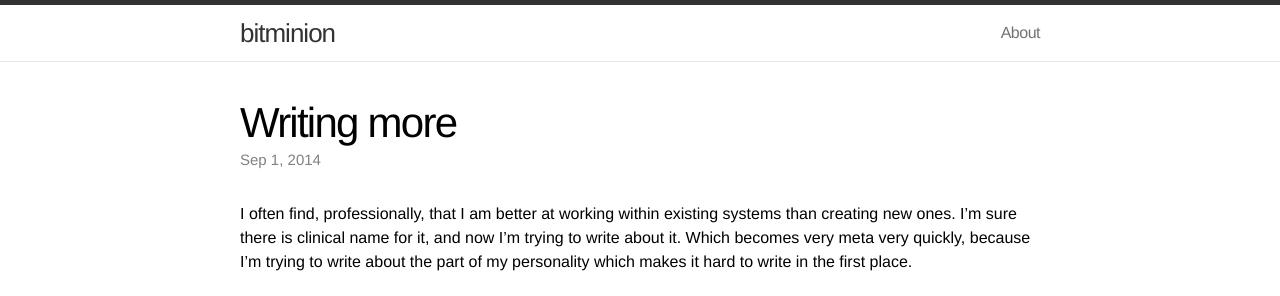
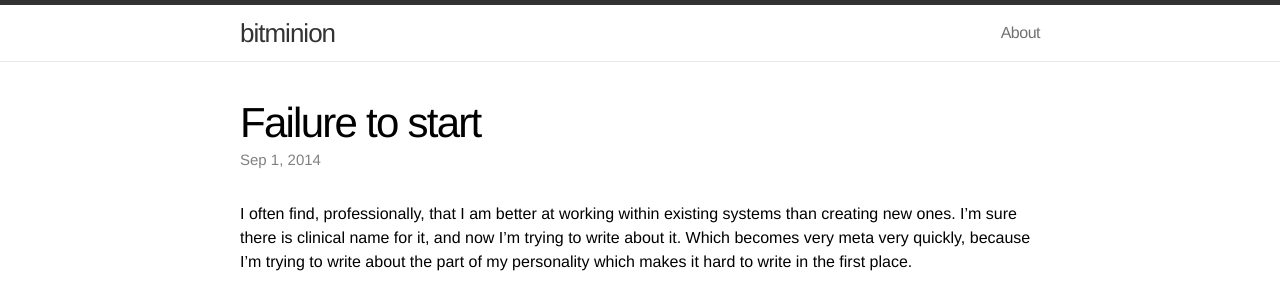
Before and after one commit to bitminion/bitminion.github.io, a Jekyll site: the page built from _posts/2014-09-01-failure-to-start.markdown, in a window 1280 px wide. Shown: the top 296 px of the page. Built offline with Jekyll 4.4.1, drawn with Linux system fonts in a browser that asks for light colours.

Commit message:
Renaming latest post

```diff
--- a/_posts/2014-09-01-writing-more.markdown
+++ b/_posts/2014-09-01-failure-to-start.markdown
@@ -1,6 +1,6 @@
 ---
 layout: post
-title:  "Writing more"
+title:  "Failure to start"
 date:   2014-09-01 13:19:28
 categories: writing blog
 ---
```
